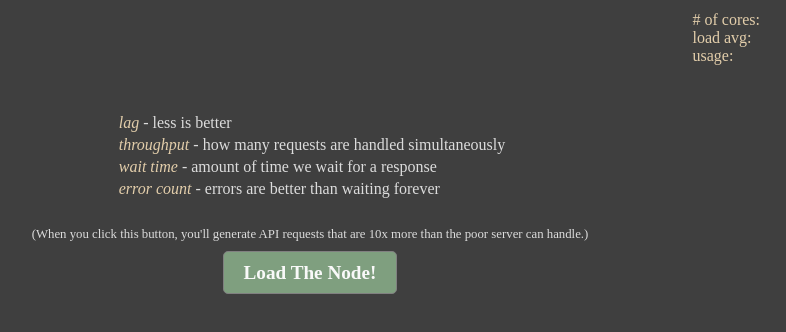
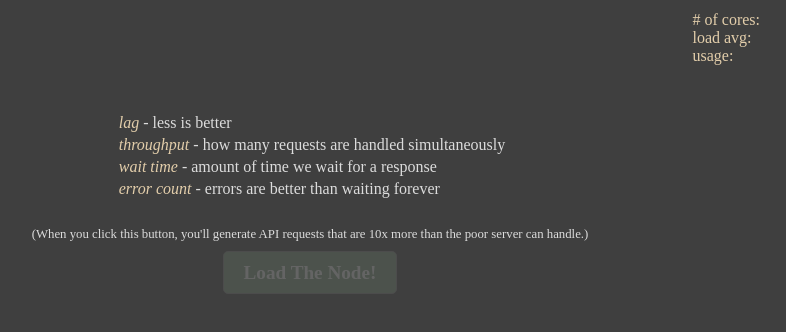
Before and after one commit to lloyd/fully_loaded_node, a website: page html/index.html in a window 1280 px wide. Both pictures are taken after a click on the button "Load The Node!". Shown: the part 74-406 px from the top of the page, without its empty margins (330-1116 px from the left). Drawn offline with nearby package versions, Linux system fonts and the light colour scheme; no server answers; a web font is replaced by a local one.

Commit message:
partial hookup of the load button

```diff
--- a/html/fully_loaded.js
+++ b/html/fully_loaded.js
@@ -45,3 +45,24 @@ function updateLatency(t) {
   lastMsg = t;
   $('#latency').text(latency + "ms");
 }
+
+function requestLoad(load) {
+  $.get('/load/' + load, function(data, textStatus) {
+    console.log(textStatus);
+    requestLoad(load);
+  });
+}
+
+function runLoad() {
+  // how much load should we run?  cores * 10 / 4
+  var load = Math.round(parseInt($("#numcores").text(), 10) * 10 / 4);
+  for (var i = 0; i < 4; i++) requestLoad(load);
+}
+
+$(document).ready(function() {
+  $('button').click(function() {
+    $('button').attr('disabled', 'disabled');
+
+    runLoad();
+  });
+});
--- a/html/style.css
+++ b/html/style.css
@@ -63,8 +63,17 @@ button {
     font-weight: bold;
     font-family: Unkempt;
     font-size: 1.5em;
+    opacity: .9;
 }
 
 button:hover {
-    background-color: #white;
+    opacity: 1;
 }
+
+button:active {
+    opacity: .6;
+}
+
+button[disabled] {
+    opacity: .2;
+}
```
Also changed, not shown: server.js (+7 -1 lines).
